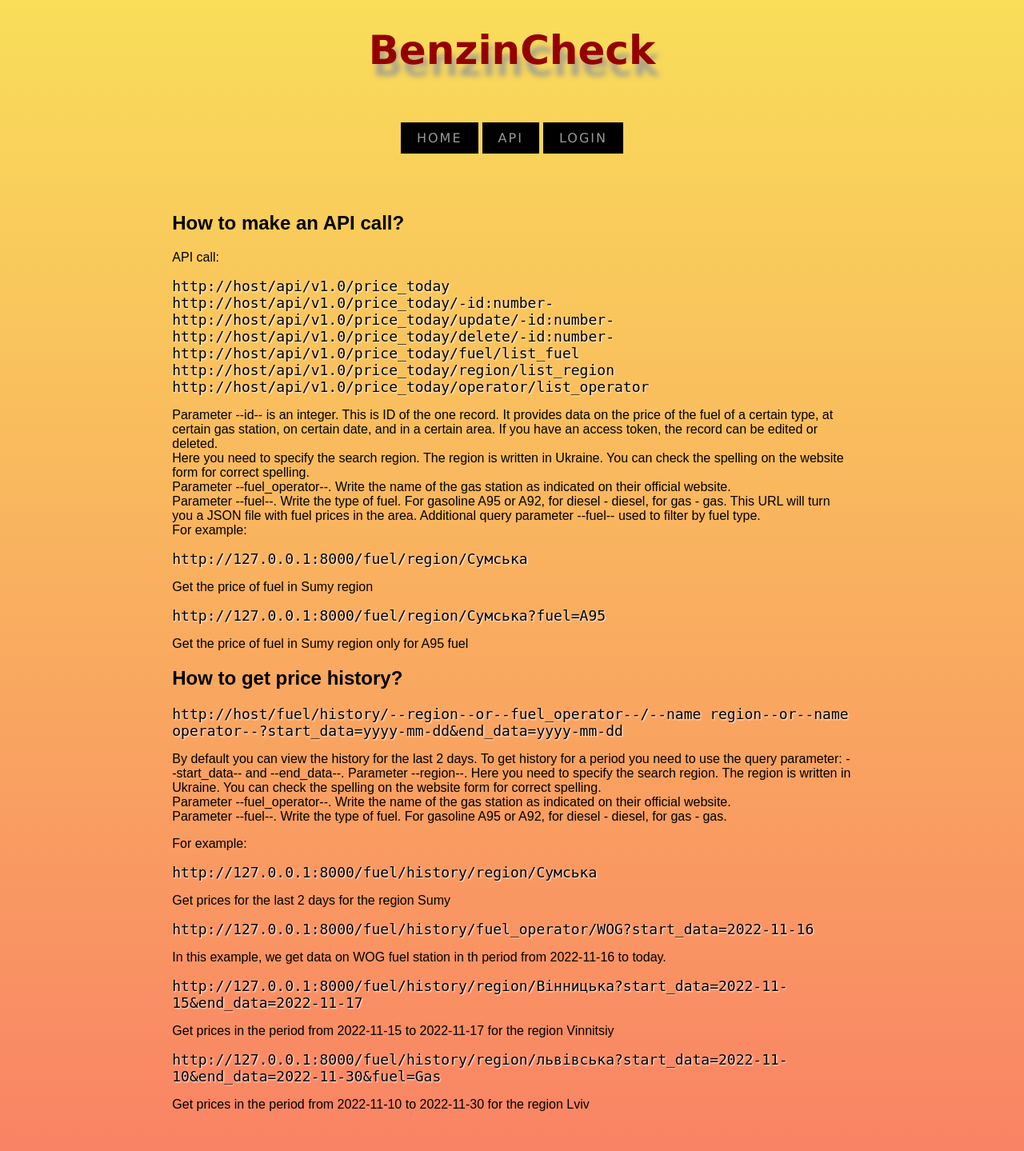
After one commit to YevhenVovk1992/BenzinCheck, a Django app: page /fuel/API_info in a window 1280 px wide. The commit adds this page. Shown: the whole page at 80% size. Run offline with Django 4.2, Linux system fonts and the light colour scheme; parts of the project's set-up code (start-up, migrations or seed data) failed here and were passed over.

Commit message:
Create the endpoint 'fuel/API_info' to access the page with information about the API
end path 'fuel/API_info' to furl.urls.py;
create view 'get_api_info';
create HTML page;
add data to CSS style.css;

```diff
--- a/BenzinCheck/urls.py
+++ b/BenzinCheck/urls.py
@@ -24,5 +24,5 @@ urlpatterns = [
     path('fuel/', include("fuel.urls")),
     path('login', views.user_login, name='login'),
     path('logout', views.user_logout, name='logout'),
-    path('update_data', views.update_database, name='update_data'),
+    path('update_data', views.update_database, name='update_data')
 ]
--- a/fuel/static/fuel/css/style.css
+++ b/fuel/static/fuel/css/style.css
@@ -23,6 +23,11 @@ h3 {
     text-align: center;
     color: #950000;
     text-shadow: 5px 15px 6px rgba(150, 150, 150, 0.8);
+}
+
+#text_info {
+    width: 70%;
+    font-family: arial;
 }
 
 #root {
@@ -78,6 +83,12 @@ h3 {
     font-size: 16px;
     font-weight: 400;
     margin-top: 5px;
+}
+
+code {
+    font-size: 18px;
+    color: #040000;
+    text-shadow: 1px 1px 2px white;
 }
 
 .form {
--- /dev/null
+++ b/fuel/templates/fuel/API_instruction.html
@@ -0,0 +1,60 @@
+{% extends 'fuel/base.html' %}
+{% load static %}
+
+{% block content %}
+    <div id="root">
+        <section id="text_info">
+           <h2>How to make an API call?</h2>
+           <p>API call:</p>
+           <div class="api">
+              <code>http://host/api/v1.0/price_today</code><br>
+              <code>http://host/api/v1.0/price_today/-id:number-</code><br>
+              <code>http://host/api/v1.0/price_today/update/-id:number-</code><br>
+              <code>http://host/api/v1.0/price_today/delete/-id:number-</code><br>
+              <code>http://host/api/v1.0/price_today/fuel/list_fuel</code><br>
+              <code>http://host/api/v1.0/price_today/region/list_region</code><br>
+              <code>http://host/api/v1.0/price_today/operator/list_operator</code><br>
+           </div>
+           <div class="info-board">
+              <p>Parameter --id-- is an integer. This is ID of the one record. It provides data on the price of the fuel of a certain type,
+                  at certain gas station, on certain date, and in a certain area.
+                  If you have an access token, the record can be edited or deleted.<br>
+
+                Here you need to specify the search region. The region is written in Ukraine.
+                You can check the spelling on the website form for correct spelling.<br>
+                Parameter --fuel_operator--. Write the name of the gas station as indicated on their official website.<br>
+                Parameter --fuel--. Write the type of fuel. For gasoline A95 or A92, for diesel - diesel, for gas - gas.
+                This URL will turn you a JSON file with fuel prices in the area.
+                Additional query parameter --fuel-- used to filter by fuel type.<br>
+                For example:
+               <p><code>http://127.0.0.1:8000/fuel/region/Сумська</code></p>
+               <p>Get the price of fuel in Sumy region</p>
+               <code>http://127.0.0.1:8000/fuel/region/Сумська?fuel=A95</code>
+                <p>Get the price of fuel in Sumy region only for A95 fuel</p>
+           </div>
+           <h2>How to get price history?</h2>
+           <div class="info-board">
+              <code>http://host/fuel/history/--region--or--fuel_operator--/--name region--or--name operator--?start_data=yyyy-mm-dd&end_data=yyyy-mm-dd</code>
+              <p>By default you can view the history for the last 2 days.
+                  To get history for a period you need to use the query parameter: --start_data-- and --end_data--.
+                  Parameter --region--. Here you need to specify the search region. The region is written in Ukraine.
+                  You can check the spelling on the website form for correct spelling.<br>
+                  Parameter --fuel_operator--. Write the name of the gas station as indicated on their official website. <br>
+                  Parameter --fuel--. Write the type of fuel. For gasoline A95 or A92, for diesel - diesel, for gas - gas.</p>
+                  For example:
+               <p><code>http://127.0.0.1:8000/fuel/history/region/Сумська</code></p>
+               <p>Get prices for the last 2 days for the region Sumy</p>
+               <p><code>http://127.0.0.1:8000/fuel/history/fuel_operator/WOG?start_data=2022-11-16</code></p>
+               <p>In this example, we get data on WOG fuel station in th period from 2022-11-16 to today.</p>
+               <code>http://127.0.0.1:8000/fuel/history/region/Вінницька?start_data=2022-11-15&end_data=2022-11-17</code>
+               <p>Get prices in the period from 2022-11-15 to 2022-11-17 for the region Vinnitsiy</p>
+               <code>http://127.0.0.1:8000/fuel/history/region/львівська?start_data=2022-11-10&end_data=2022-11-30&fuel=Gas</code>
+               <p>Get prices in the period from 2022-11-10 to 2022-11-30 for the region Lviv</p>
+
+           </div>
+        </section>
+    </div>
+    <div id="messages">
+
+    </div>
+{% endblock %}
--- a/fuel/urls.py
+++ b/fuel/urls.py
@@ -22,6 +22,5 @@ urlpatterns = [
     path('add_<str:form_obj>', views.add_data, name='add_data'),
     path('fuel_price_add', views.add_fuel_price, name='add_fuel_price'),
     path('fuel_price_table', views.fuel_price_table, name='fuel_price_table'),
-    path('region/<str:id_region>', views.fuel_data_handler, name='fuel_in_region'),
-    path('fuel_operator/<str:id_fuel_operator>', views.fuel_data_handler, name='fuel_in_region')
+    path('API_info', views.get_api_info, name='api_info')
 ]
--- a/fuel/views.py
+++ b/fuel/views.py
@@ -89,6 +89,12 @@ def fuel_price_table(request):
         }
     return render(request, 'fuel/fuel_price_table.html', data)
 
+
+def get_api_info(request):
+    data = {
+        'title': 'API info'
+    }
+    return render(request, 'fuel/API_instruction.html', data)
 
 @login_required(login_url='login')
 def add_data(request, form_obj):
```
